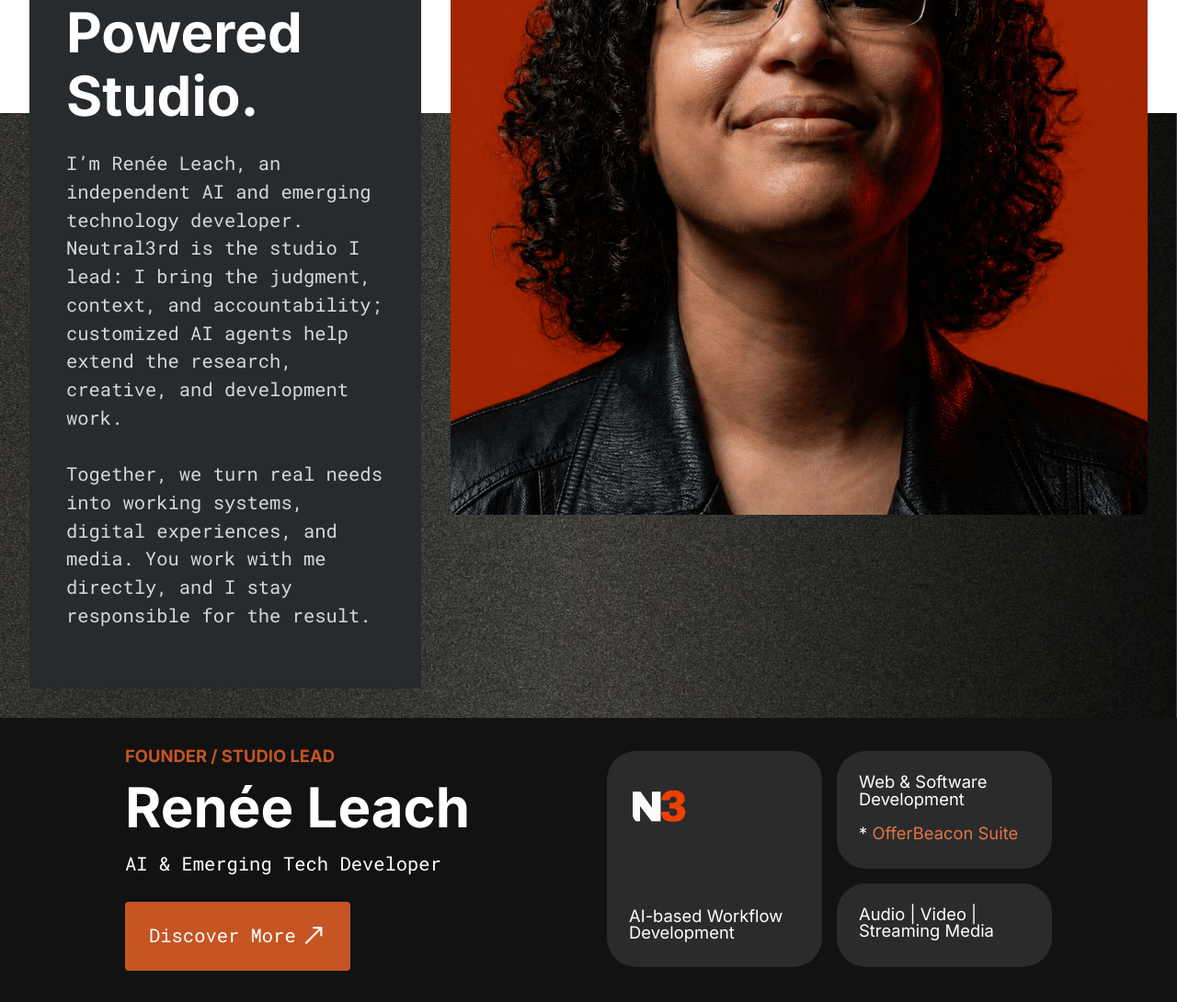
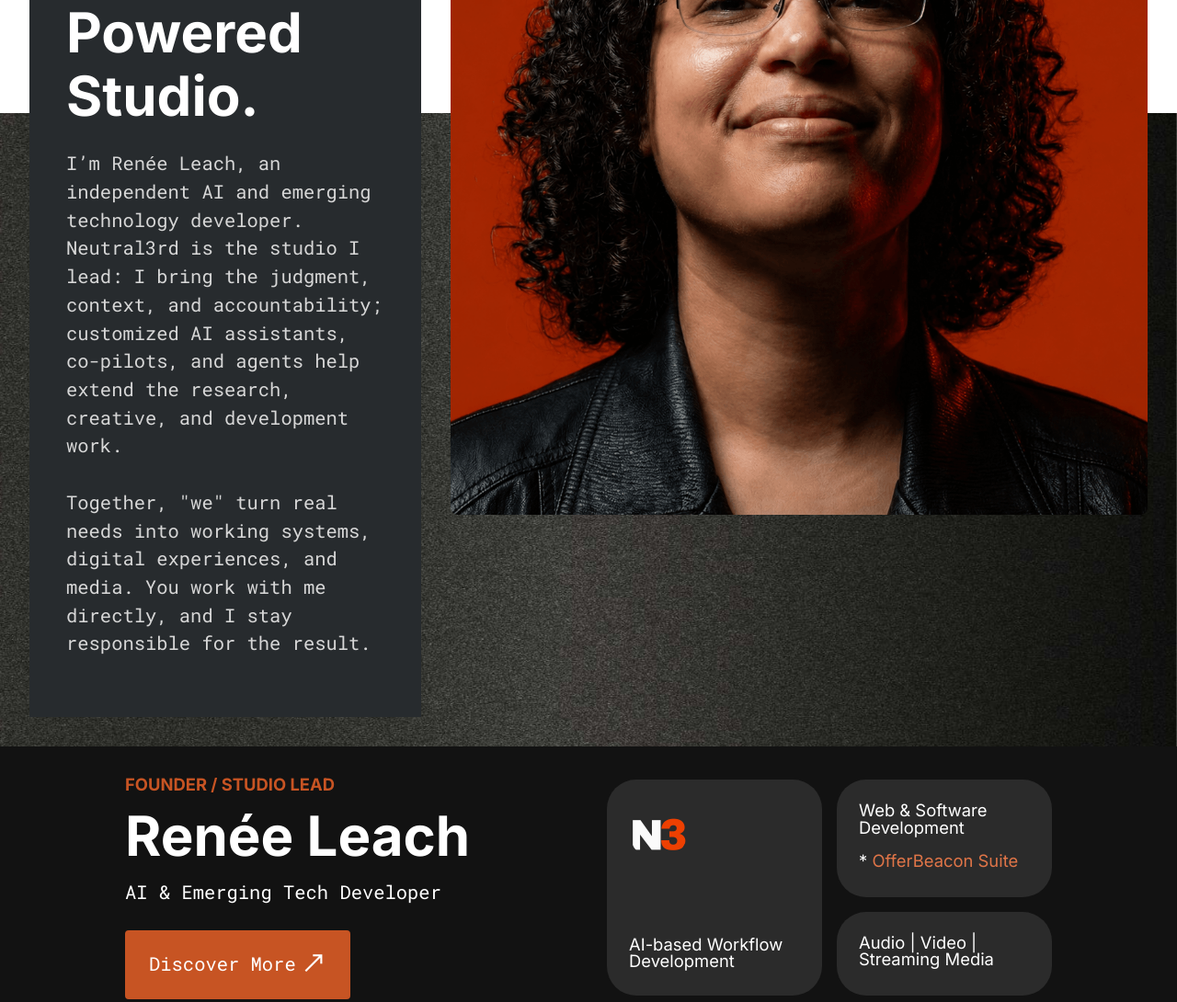
Before and after one commit to cmmdmade/sai, a plain HTML site: page index.html in a window 1280 px wide. Shown: the part 1640-2730 px from the top of the page at 92% size. Drawn offline with Linux system fonts and the light colour scheme; a script that the page names is missing.

```diff
--- a/index.html
+++ b/index.html
@@ -25,7 +25,7 @@
   <noscript><link rel="stylesheet" href="https://fonts.googleapis.com/css?family=Inter:100,200,300,400,500,600,700,800,900,100i,200i,300i,400i,500i,600i,700i,800i,900i&display=swap"></noscript>
   <link rel="preload" href="https://fonts.googleapis.com/css?family=Roboto+Mono:100,200,300,400,500,600,700,100i,200i,300i,400i,500i,600i,700i&display=swap" as="style" onload="this.onload=null;this.rel='stylesheet'">
   <noscript><link rel="stylesheet" href="https://fonts.googleapis.com/css?family=Roboto+Mono:100,200,300,400,500,600,700,100i,200i,300i,400i,500i,600i,700i&display=swap"></noscript>
-  <link rel="preload" as="style" href="assets/mobirise/css/mbr-additional.css?v=XLfNWV"><link rel="stylesheet" href="assets/mobirise/css/mbr-additional.css?v=XLfNWV" type="text/css">
+  <link rel="preload" as="style" href="assets/mobirise/css/mbr-additional.css?v=8Zl6yS"><link rel="stylesheet" href="assets/mobirise/css/mbr-additional.css?v=8Zl6yS" type="text/css">
 
 
 
@@ -221,7 +221,7 @@
                             <div class="item-content">
                                 <div class="title-wrap">
                                     <h4 class="item-title mbr-fonts-style display-2"><strong>One Human Lead. An AI-Powered Studio.</strong><strong><br></strong></h4>
-                                    <p class="item-desc mbr-fonts-style display-7">I’m Renée Leach, an independent AI and emerging technology developer. Neutral3rd is the studio I lead: I bring the judgment, context, and accountability; customized AI agents help extend the research, creative, and development work. <br><br>Together, we turn real needs into working systems, digital experiences, and media. You work with me directly, and I stay responsible for the result.<br></p>
+                                    <p class="item-desc mbr-fonts-style display-7">I’m Renée Leach, an independent AI and emerging technology developer. Neutral3rd is the studio I lead: I bring the judgment, context, and accountability; customized AI assistants, co-pilots, and agents help extend the research, creative, and development work. <br><br>Together, "we" turn real needs into working systems, digital experiences, and media. You work with me directly, and I stay responsible for the result.<br></p>
                                 </div>
                             </div>
                             <div class="item-img">
```
Also changed, not shown: accessibility.html (+1 -1 lines), custom-task-prompt.html (+1 -1 lines), page4.html (+1 -1 lines), page5.html (+1 -1 lines), privacy.html (+1 -1 lines), terms.html (+1 -1 lines), 1 other file.
